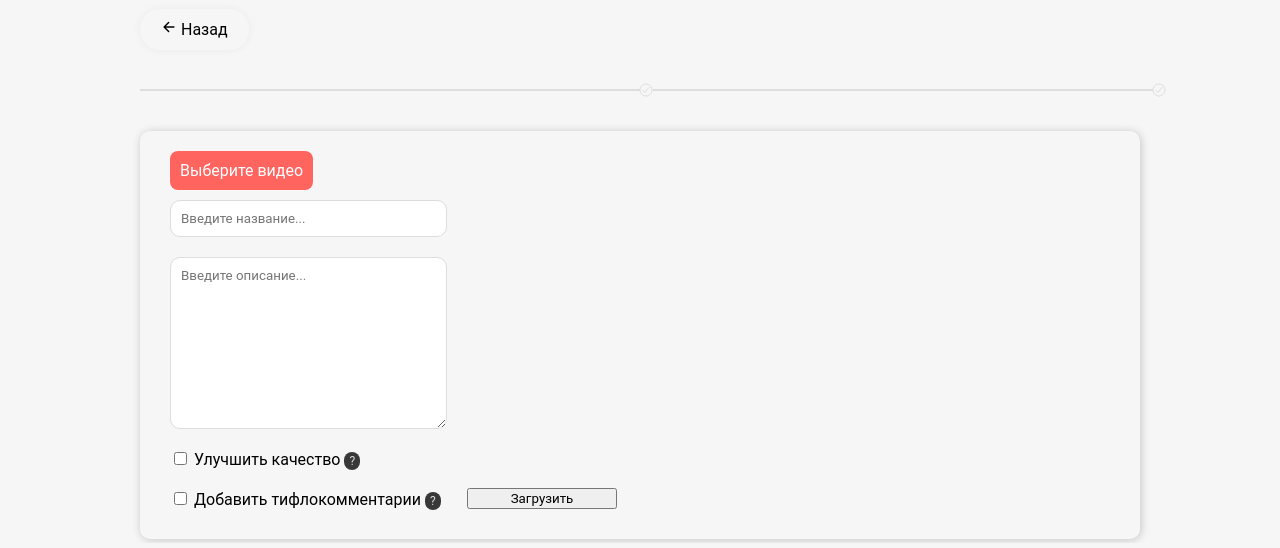
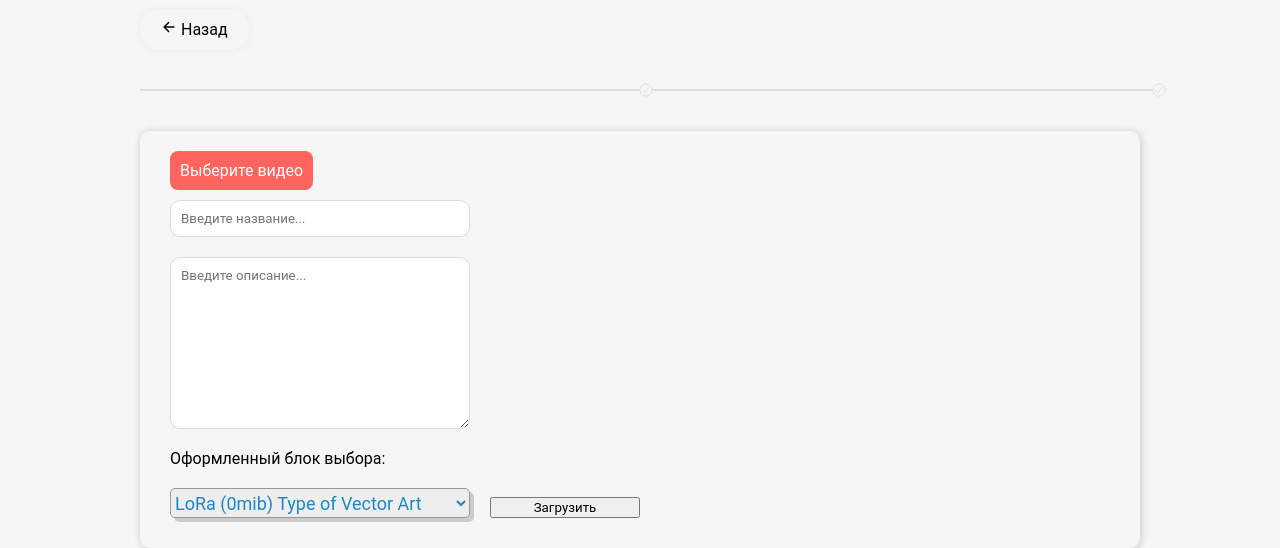
Before and after one commit to Leon200211/digital_breakthrough_rutube_2, a PHP site: page /studio?path=studio in a window 1280 px wide. Shown: the part 257-805 px from the top of the page. Run offline with PHP 8.4, Linux system fonts and the light colour scheme; data that the repository does not hold is empty.

Commit message:
Правки

```diff
--- a/public_html/src/engine/main/views/uploadVideoPage.php
+++ b/public_html/src/engine/main/views/uploadVideoPage.php
@@ -59,16 +59,27 @@ require_once $_SERVER['DOCUMENT_ROOT'] . '/templates/default/include/header.php'
                             <input type="text" class="video-name" id="video_name" placeholder="Введите название...">
                             <textarea name="" cols="30" rows="10" id="video_description" class="video-desc" placeholder="Введите описание..."></textarea>
                             <div class="video-checkbox">
-                                <div class="checkbox">
-                                    <input type="checkbox" id="vid-quality">
-                                    <label for="vid-quality">Улучшить качество</label>
-                                    <span id="better-quality">?</span>
-                                </div>
-                                <div class="checkbox">
-                                    <input type="checkbox" id="vid-commentary">
-                                    <label for="vid-quality2">Добавить тифлокомментарии</label>
-                                    <span id="typhlocommentary">?</span>
-                                </div>
+                                <style>
+                                    .box {
+                                        width: 300px;
+                                        height: 30px;
+                                        border: 1px solid #999;
+                                        font-size: 18px;
+                                        color: #1c87c9;
+                                        background-color: #eee;
+                                        border-radius: 5px;
+                                        box-shadow: 4px 4px #ccc;
+                                    }
+                                </style>
+                                <div>Оформленный блок выбора:</div>
+                                <select class="box">
+                                    <option>LoRa (0mib) Type of Vector Art</option>
+                                    <option>Colors [Tabi Style LoRA]</option>
+                                    <option>LACollageStyle</option>
+                                    <option>BouquetLatin|花束设计</option>
+                                    <option>Alena Style</option>
+                                    <option>Openjourney Lora</option>
+                                </select>
                             </div>
 
                         </div>
@@ -134,8 +145,6 @@ require_once $_SERVER['DOCUMENT_ROOT'] . '/templates/default/include/header.php'
 
                     formData.append('name', document.getElementById('video_name').value)
                     formData.append('description', document.getElementById('video_description').value)
-                    formData.append('quality', document.getElementById('vid-quality').checked)
-                    formData.append('commentary', document.getElementById('vid-commentary').checked)
 
                     console.log(formData)
 
@@ -152,8 +161,6 @@ require_once $_SERVER['DOCUMENT_ROOT'] . '/templates/default/include/header.php'
 
                         document.querySelector('#load-label2').textContent = 'Загрузка завершена'
                         document.querySelector('.label').style.color = '#52C78F'
-                        document.querySelector('#vid-quality').setAttribute('disabled', true)
-                        document.querySelector('#vid-commentary').setAttribute('disabled', true)
                         document.querySelector('.video-name').setAttribute('disabled', true)
                         document.querySelector('.video-desc').setAttribute('disabled', true)
                         document.querySelector('.video-info').style.display = 'flex'
```
Also changed, not shown: public_html/src/engine/main/views/uploadBannerPage.php (+35 -2 lines), public_html/src/engine/main/views/uploadProfilePage.php (+39 -2 lines).
